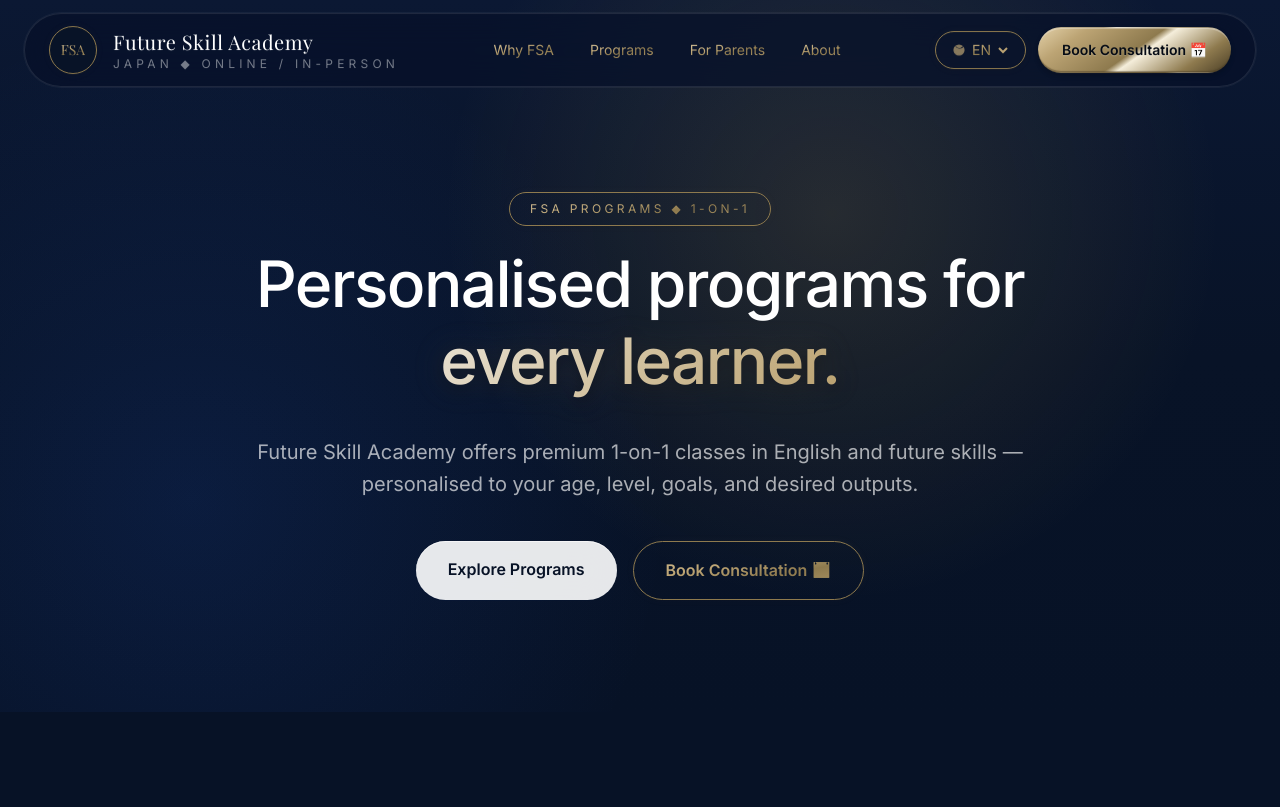
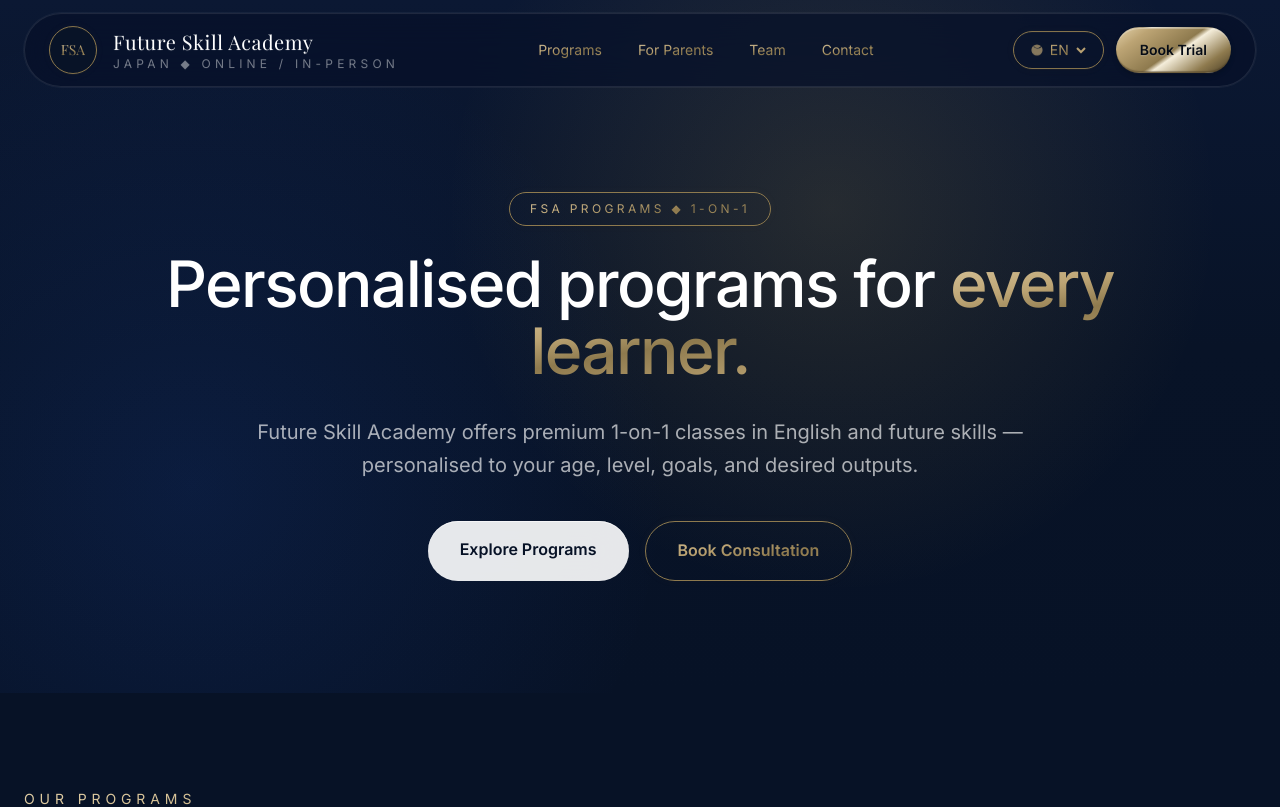
Before and after one commit to edwinyen225-creator/fsa-website, a Next.js app: page /programs in a window 1280 px wide. Shown: the top 807 px of the page. Built offline with nearby package versions, Linux system fonts and the light colour scheme.

Commit message:
Update FSA website content

```diff
--- a/src/app/contact/page.tsx
+++ b/src/app/contact/page.tsx
@@ -94,10 +94,12 @@ const IconLine  = () => (<svg viewBox="0 0 24 24" fill="none" stroke="currentCol
 const IconMap   = () => (<svg viewBox="0 0 24 24" fill="none" stroke="currentColor" strokeWidth={1.5} className="h-7 w-7"><path d="M21 10c0 7-9 13-9 13s-9-6-9-13a9 9 0 0118 0z"/><circle cx="12" cy="10" r="3"/></svg>);
 
 import { useLanguage } from "@/hooks/useLanguage";
+import { homepageTranslations } from "@/lib/homepage-i18n";
 
 export default function ContactPage() {
   const { locale, setLocale } = useLanguage();
   const c = ct[locale];
+  const ht = homepageTranslations[locale];
   useEffect(() => { document.documentElement.lang = locale; }, [locale]);
 
   const contacts = [
@@ -120,15 +122,15 @@ export default function ContactPage() {
               <div className="text-xs uppercase tracking-[0.35em] text-white/45">{c.tagline}</div>
             </div>
           </Link>
-          <nav className="hidden items-center gap-9 text-sm text-white/70 md:flex">
-            <Link href="/#why-fsa"  className="hover:text-[#C9A84C] transition-colors">{c.nav_why}</Link>
-            <Link href="/programs"  className="hover:text-[#C9A84C] transition-colors">{c.nav_programs}</Link>
-            <Link href="/parents"   className="hover:text-[#C9A84C] transition-colors">{c.nav_parents}</Link>
-            <Link href="/contact"   className="text-[#C9A84C]">{c.nav_contact}</Link>
+          <nav className="hidden items-center gap-9 text-sm text-white/70 lg:flex">
+            <Link href="/programs" className="hover:text-[#C9A84C] transition-colors">{ht.nav_programs}</Link>
+            <Link href="/parents" className="hover:text-[#C9A84C] transition-colors">{ht.nav_parents}</Link>
+            <Link href="/team" className="hover:text-[#C9A84C] transition-colors">{ht.nav_team}</Link>
+            <Link href="/contact" className="text-[#C9A84C]">{ht.nav_contact}</Link>
           </nav>
           <div className="flex items-center gap-3">
             <LanguageSwitcher locale={locale} onChange={setLocale} />
-            <Link href="/signup" id="contact-nav-cta" className="rounded-full bg-[#C9A84C] px-6 py-3 text-sm font-semibold text-[#06101F] transition hover:bg-[#E4C261]">{c.nav_cta}</Link>
+            <Link href="/signup" id="contact-nav-cta" className="hidden sm:block rounded-full bg-[#C9A84C] px-6 py-3 text-sm font-semibold text-[#06101F] transition hover:bg-[#E4C261]">{ht.nav_book_trial}</Link>
           </div>
         </div>
       </header>
--- a/src/app/globals.css
+++ b/src/app/globals.css
@@ -81,21 +81,19 @@ body {
   -webkit-text-fill-color: transparent;
 }
 
-/* Large editorial gold headline text - Soft Champagne Metallic */
-h1 [class*="text-[#C9A84C]"],
-h2 [class*="text-[#C9A84C]"] {
-  background: linear-gradient(
-      135deg,
-      #EBE5D9 0%,
-      #D4C4A3 25%,
-      #BCA474 50%,
-      #8E7A4E 75%,
-      #D4C4A3 100%
-  );
-  background-size: 200% auto;
+/* Large editorial gold headline text - Strong Metallic Texture */
+.gold-headline-text {
+  background: linear-gradient(145deg,
+      var(--fsa-gold-light) 0%,
+      var(--fsa-gold-base) 20%,
+      var(--fsa-gold-dark) 50%,
+      var(--fsa-gold-highlight) 55%,
+      var(--fsa-gold-dark) 80%,
+      var(--fsa-gold-shadow) 100%);
+  background-size: 100% auto;
   -webkit-background-clip: text;
   background-clip: text;
-  color: #BCA474;
+  color: var(--fsa-gold-base);
   -webkit-text-fill-color: transparent;
 
   /* Anti-clipping properties for large italic swashes and descenders */
--- a/src/app/parents/page.tsx
+++ b/src/app/parents/page.tsx
@@ -61,10 +61,12 @@ function FAQItem({ q, a }: { q: string; a: string }) {
 }
 
 import { useLanguage } from "@/hooks/useLanguage";
+import { homepageTranslations } from "@/lib/homepage-i18n";
 
 export default function ParentsPage() {
   const { locale, setLocale } = useLanguage();
   const t = usePar(locale);
+  const ht = homepageTranslations[locale];
   useEffect(() => { document.documentElement.lang = locale; }, [locale]);
 
   const whyCards = [
@@ -96,15 +98,15 @@ export default function ParentsPage() {
               <div className="text-xs uppercase tracking-[0.35em] text-white/45">{t.tagline}</div>
             </div>
           </Link>
-          <nav className="hidden items-center gap-9 text-sm text-white/70 md:flex">
-            <Link href="/#why-fsa"  className="hover:text-[#C9A84C] transition-colors">{t.nav_why}</Link>
-            <Link href="/programs"  className="hover:text-[#C9A84C] transition-colors">{t.nav_programs}</Link>
-            <Link href="/parents"   className="text-[#C9A84C]">{t.nav_parents}</Link>
-            <Link href="/contact"   className="hover:text-[#C9A84C] transition-colors">{t.nav_contact}</Link>
+          <nav className="hidden items-center gap-9 text-sm text-white/70 lg:flex">
+            <Link href="/programs" className="hover:text-[#C9A84C] transition-colors">{ht.nav_programs}</Link>
+            <Link href="/parents" className="text-[#C9A84C]">{ht.nav_parents}</Link>
+            <Link href="/team" className="hover:text-[#C9A84C] transition-colors">{ht.nav_team}</Link>
+            <Link href="/contact" className="hover:text-[#C9A84C] transition-colors">{ht.nav_contact}</Link>
           </nav>
           <div className="flex items-center gap-3">
             <LanguageSwitcher locale={locale} onChange={setLocale} />
-            <Link href="/signup" id="par-nav-cta" className="rounded-full bg-[#C9A84C] px-6 py-3 text-sm font-semibold text-[#06101F] transition hover:bg-[#E4C261]">{t.nav_cta}</Link>
+            <Link href="/signup" id="par-nav-cta" className="hidden sm:block rounded-full bg-[#C9A84C] px-6 py-3 text-sm font-semibold text-[#06101F] transition hover:bg-[#E4C261]">{ht.nav_book_trial}</Link>
           </div>
         </div>
       </header>
--- a/src/app/payment/page.tsx
+++ b/src/app/payment/page.tsx
@@ -113,10 +113,12 @@ const IconDots   = () => (<svg viewBox="0 0 24 24" fill="none" stroke="currentCo
 const IconShield = () => (<svg viewBox="0 0 24 24" fill="none" stroke="currentColor" strokeWidth={1.5} className="h-6 w-6"><path d="M12 22s8-4 8-10V5l-8-3-8 3v7c0 6 8 10 8 10z"/></svg>);
 
 import { useLanguage } from "@/hooks/useLanguage";
+import { homepageTranslations } from "@/lib/homepage-i18n";
 
 export default function PaymentPage() {
   const { locale, setLocale } = useLanguage();
   const t = py[locale];
+  const ht = homepageTranslations[locale];
   useEffect(() => { document.documentElement.lang = locale; }, [locale]);
 
   const plans = [
@@ -144,15 +146,15 @@ export default function PaymentPage() {
               <div className="text-xs uppercase tracking-[0.35em] text-white/45">{t.tagline}</div>
             </div>
           </Link>
-          <nav className="hidden items-center gap-9 text-sm text-white/70 md:flex">
-            <Link href="/#why-fsa"  className="hover:text-[#C9A84C] transition-colors">{t.nav_why}</Link>
-            <Link href="/programs"  className="hover:text-[#C9A84C] transition-colors">{t.nav_programs}</Link>
-            <Link href="/parents"   className="hover:text-[#C9A84C] transition-colors">{t.nav_parents}</Link>
-            <Link href="/contact"   className="hover:text-[#C9A84C] transition-colors">{t.nav_contact}</Link>
+          <nav className="hidden items-center gap-9 text-sm text-white/70 lg:flex">
+            <Link href="/programs" className="hover:text-[#C9A84C] transition-colors">{ht.nav_programs}</Link>
+            <Link href="/parents" className="hover:text-[#C9A84C] transition-colors">{ht.nav_parents}</Link>
+            <Link href="/team" className="hover:text-[#C9A84C] transition-colors">{ht.nav_team}</Link>
+            <Link href="/contact" className="hover:text-[#C9A84C] transition-colors">{ht.nav_contact}</Link>
           </nav>
           <div className="flex items-center gap-3">
             <LanguageSwitcher locale={locale} onChange={setLocale} />
-            <Link href="/signup" id="pay-nav-cta" className="rounded-full bg-[#C9A84C] px-6 py-3 text-sm font-semibold text-[#06101F] transition hover:bg-[#E4C261]">{t.nav_cta}</Link>
+            <Link href="/signup" id="pay-nav-cta" className="hidden sm:block rounded-full bg-[#C9A84C] px-6 py-3 text-sm font-semibold text-[#06101F] transition hover:bg-[#E4C261]">{ht.nav_book_trial}</Link>
           </div>
         </div>
       </header>
--- a/src/app/programs/page.tsx
+++ b/src/app/programs/page.tsx
@@ -54,11 +54,13 @@ const IconMap = () => (<svg viewBox="0 0 24 24" fill="none" stroke="currentColor
 const IconTracks = () => (<svg viewBox="0 0 24 24" fill="none" stroke="currentColor" strokeWidth={1.5} className="h-6 w-6"><path d="M18 20V10M12 20V4M6 20v-6"/></svg>);
 
 import { useLanguage } from "@/hooks/useLanguage";
+import { homepageTranslations } from "@/lib/homepage-i18n";
 
 export default function ProgramsPage() {
   const { locale, setLocale } = useLanguage();
   const p = usePT(locale);
   const t = translations[locale];
+  const ht = homepageTranslations[locale];
 
   useEffect(() => { document.documentElement.lang = locale; }, [locale]);
 
@@ -93,15 +95,15 @@ export default function ProgramsPage() {
               <div className="text-xs uppercase tracking-[0.35em] text-white/45">{p.tagline}</div>
             </div>
           </Link>
-          <nav className="hidden items-center gap-9 text-sm text-white/70 md:flex">
-            <Link href="/#why-fsa" className="hover:text-[#C9A84C] transition-colors">{p.nav_why}</Link>
-            <Link href="/programs" className="text-[#C9A84C]">{p.nav_programs}</Link>
-            <Link href="/#parents" className="hover:text-[#C9A84C] transition-colors">{p.nav_parents}</Link>
-            <Link href="/#coaches" className="hover:text-[#C9A84C] transition-colors">{p.nav_team}</Link>
+          <nav className="hidden items-center gap-9 text-sm text-white/70 lg:flex">
+            <Link href="/programs" className="text-[#C9A84C]">{ht.nav_programs}</Link>
+            <Link href="/parents" className="hover:text-[#C9A84C] transition-colors">{ht.nav_parents}</Link>
+            <Link href="/team" className="hover:text-[#C9A84C] transition-colors">{ht.nav_team}</Link>
+            <Link href="/contact" className="hover:text-[#C9A84C] transition-colors">{ht.nav_contact}</Link>
           </nav>
           <div className="flex items-center gap-3">
             <LanguageSwitcher locale={locale} onChange={setLocale} />
-            <Link href="/signup" id="prog-nav-cta" className="rounded-full bg-[#C9A84C] px-6 py-3 text-sm font-semibold text-[#06101F] transition hover:bg-[#E4C261]">{p.nav_cta}</Link>
+            <Link href="/signup" id="prog-nav-cta" className="hidden sm:block rounded-full bg-[#C9A84C] px-6 py-3 text-sm font-semibold text-[#06101F] transition hover:bg-[#E4C261]">{ht.nav_book_trial}</Link>
           </div>
         </div>
       </header>
--- a/src/app/signup/page.tsx
+++ b/src/app/signup/page.tsx
@@ -49,10 +49,12 @@ const IconCheck = () => (<svg viewBox="0 0 24 24" fill="none" stroke="currentCol
 const IconExternal = () => (<svg viewBox="0 0 24 24" fill="none" stroke="currentColor" strokeWidth={2} className="h-5 w-5"><path d="M18 13v6a2 2 0 01-2 2H5a2 2 0 01-2-2V8a2 2 0 012-2h6"/><polyline points="15 3 21 3 21 9"/><line x1="10" y1="14" x2="21" y2="3"/></svg>);
 
 import { useLanguage } from "@/hooks/useLanguage";
+import { homepageTranslations } from "@/lib/homepage-i18n";
 
 export default function SignupPage() {
   const { locale, setLocale } = useLanguage();
   const s = useST(locale);
+  const ht = homepageTranslations[locale];
 
   useEffect(() => { document.documentElement.lang = locale; }, [locale]);
 
@@ -77,16 +79,16 @@ export default function SignupPage() {
               <div className="text-xs uppercase tracking-[0.35em] text-white/45">{s.tagline}</div>
             </div>
           </Link>
-          <nav className="hidden items-center gap-9 text-sm text-white/70 md:flex">
-            <Link href="/#why-fsa" className="hover:text-[#C9A84C] transition-colors">{s.nav_why}</Link>
-            <Link href="/programs" className="hover:text-[#C9A84C] transition-colors">{s.nav_programs}</Link>
-            <Link href="/#parents" className="hover:text-[#C9A84C] transition-colors">{s.nav_parents}</Link>
-            <Link href="/#coaches" className="hover:text-[#C9A84C] transition-colors">{s.nav_team}</Link>
+          <nav className="hidden items-center gap-9 text-sm text-white/70 lg:flex">
+            <Link href="/programs" className="hover:text-[#C9A84C] transition-colors">{ht.nav_programs}</Link>
+            <Link href="/parents" className="hover:text-[#C9A84C] transition-colors">{ht.nav_parents}</Link>
+            <Link href="/team" className="hover:text-[#C9A84C] transition-colors">{ht.nav_team}</Link>
+            <Link href="/contact" className="hover:text-[#C9A84C] transition-colors">{ht.nav_contact}</Link>
           </nav>
           <div className="flex items-center gap-3">
             <LanguageSwitcher locale={locale} onChange={setLocale} />
             <a href={FORM_URL} target="_blank" rel="noopener noreferrer" id="signup-nav-cta"
-              className="rounded-full bg-[#C9A84C] px-6 py-3 text-sm font-semibold text-[#06101F] transition hover:bg-[#E4C261]">{s.nav_cta}</a>
+              className="hidden sm:block rounded-full bg-[#C9A84C] px-6 py-3 text-sm font-semibold text-[#06101F] transition hover:bg-[#E4C261]">{ht.nav_book_trial}</a>
           </div>
         </div>
       </header>
--- a/src/app/team/page.tsx
+++ b/src/app/team/page.tsx
@@ -49,10 +49,12 @@ const IconUsers = () => (<svg viewBox="0 0 24 24" fill="none" stroke="currentCol
 const IconHeart = () => (<svg viewBox="0 0 24 24" fill="none" stroke="currentColor" strokeWidth={1.5} className="h-6 w-6"><path d="M20.84 4.61a5.5 5.5 0 00-7.78 0L12 5.67l-1.06-1.06a5.5 5.5 0 00-7.78 7.78l1.06 1.06L12 21.23l7.78-7.78 1.06-1.06a5.5 5.5 0 000-7.78z"/></svg>);
 
 import { useLanguage } from "@/hooks/useLanguage";
+import { homepageTranslations } from "@/lib/homepage-i18n";
 
 export default function TeamPage() {
   const { locale, setLocale } = useLanguage();
   const m = useTT(locale);
+  const ht = homepageTranslations[locale];
 
   useEffect(() => { document.documentElement.lang = locale; }, [locale]);
 
@@ -99,15 +101,15 @@ export default function TeamPage() {
               <div className="text-xs uppercase tracking-[0.35em] text-white/45">{m.tagline}</div>
             </div>
           </Link>
-          <nav className="hidden items-center gap-9 text-sm text-white/70 md:flex">
-            <Link href="/#why-fsa"  className="hover:text-[#C9A84C] transition-colors">{m.nav_why}</Link>
-            <Link href="/programs"  className="hover:text-[#C9A84C] transition-colors">{m.nav_programs}</Link>
-            <Link href="/#parents"  className="hover:text-[#C9A84C] transition-colors">{m.nav_parents}</Link>
-            <Link href="/team"      className="text-[#C9A84C]">{m.nav_team}</Link>
+          <nav className="hidden items-center gap-9 text-sm text-white/70 lg:flex">
+            <Link href="/programs" className="hover:text-[#C9A84C] transition-colors">{ht.nav_programs}</Link>
+            <Link href="/parents" className="hover:text-[#C9A84C] transition-colors">{ht.nav_parents}</Link>
+            <Link href="/team" className="text-[#C9A84C]">{ht.nav_team}</Link>
+            <Link href="/contact" className="hover:text-[#C9A84C] transition-colors">{ht.nav_contact}</Link>
           </nav>
           <div className="flex items-center gap-3">
             <LanguageSwitcher locale={locale} onChange={setLocale} />
-            <Link href="/signup" id="team-nav-cta" className="rounded-full bg-[#C9A84C] px-6 py-3 text-sm font-semibold text-[#06101F] transition hover:bg-[#E4C261]">{m.nav_cta}</Link>
+            <Link href="/signup" id="team-nav-cta" className="hidden sm:block rounded-full bg-[#C9A84C] px-6 py-3 text-sm font-semibold text-[#06101F] transition hover:bg-[#E4C261]">{ht.nav_book_trial}</Link>
           </div>
         </div>
       </header>
--- a/src/lib/programs-i18n.ts
+++ b/src/lib/programs-i18n.ts
@@ -5,9 +5,9 @@ const pt = {
     badge: "FSA Programs ◆ 1-on-1",
     h1a: "Personalised programs for", gold: "every learner.", h1b: "",
     sub: "Future Skill Academy offers premium 1-on-1 classes in English and future skills — personalised to your age, level, goals, and desired outputs.",
-    btn1: "Explore Programs", btn2: "Book Consultation 📅",
+    btn1: "Explore Programs", btn2: "Book Consultation",
     sec_eyebrow: "Our Programs", sec_h2a: "Two active programs.", sec_h2b: "One coming soon.",
-    focus_label: "What learners work on", outcome_label: "Typical Outputs", trial_btn: "Book a Consultation 📅",
+    focus_label: "What learners work on", outcome_label: "Typical Outputs", trial_btn: "Book a Consultation",
     p1_tagline: "A relaxed, flexible 1-on-1 class for natural English conversation and confident self-expression.",
     p1_f1: "Speaking, listening & daily conversation", p1_f2: "Culture, travel, hobbies & school life",
     p1_f3: "Work life & natural self-expression", p1_f4: "Pronunciation support", p1_f5: "Useful phrases & natural speaking routines",
@@ -32,17 +32,17 @@ const pt = {
     fmt5_t: "Visible Progress", fmt5_d: "Monthly progress reports, class notes, and portfolio outputs so you can see your growth.",
     cta_eyebrow: "Start Here", cta_h2a: "Not sure which", cta_h2b: "program fits?",
     cta_desc: "Book a consultation and we'll discuss your goals, run a diagnostic, and recommend the right class for you.",
-    cta_btn1: "Book a Consultation 📅", cta_btn2: "Back to Home",
-    nav_why: "Why FSA", nav_programs: "Programs", nav_parents: "For Parents", nav_team: "About", nav_cta: "Book Consultation 📅",
+    cta_btn1: "Book a Consultation", cta_btn2: "Back to Home",
+    nav_why: "Why FSA", nav_programs: "Programs", nav_parents: "For Parents", nav_team: "About", nav_cta: "Book Trial",
     tagline: "Japan ◆ Online / In-Person",
   },
   ja: {
     badge: "FSAプログラム ◆ 1-on-1",
     h1a: "一人ひとりに合わせた", gold: "プレミアム学習。", h1b: "",
     sub: "Future Skill Academyは、英語・未来スキルのプレミアム1-on-1レッスンを提供しています。年齢・レベル・目標・成果物にあわせてカスタマイズ。",
-    btn1: "プログラムを見る", btn2: "無料相談を予約 📅",
+    btn1: "プログラムを見る", btn2: "無料相談を予約",
     sec_eyebrow: "プログラム一覧", sec_h2a: "2つの開講中プログラム。", sec_h2b: "1つは近日公開。",
-    focus_label: "授業で取り組むこと", outcome_label: "典型的な成果物", trial_btn: "無料相談を予約 📅",
+    focus_label: "授業で取り組むこと", outcome_label: "典型的な成果物", trial_btn: "無料相談を予約",
     p1_tagline: "リラックスした雰囲気で、自然な英会話と自己表現力を高める1-on-1レッスン。",
     p1_f1: "スピーキング・リスニング・日常会話", p1_f2: "文化・旅行・趣味・学校生活",
     p1_f3: "仕事・自然な自己表現", p1_f4: "発音サポート", p1_f5: "使える表現・自然な話し方のルーティン",
@@ -67,17 +67,17 @@ const pt = {
     fmt5_t: "見える成長", fmt5_d: "毎月の進捗レポート・授業ノート・ポートフォリオ成果物で、成長を実感できます。",
     cta_eyebrow: "まずはここから", cta_h2a: "どのプログラムが", cta_h2b: "合うか迷ったら？",
     cta_desc: "相談を予約すれば、目標を伺い、診断を行い、最適なクラスをご提案します。",
-    cta_btn1: "無料相談を予約 📅", cta_btn2: "ホームへ戻る",
-    nav_why: "FSAとは", nav_programs: "プログラム", nav_parents: "保護者の方へ", nav_team: "チーム紹介", nav_cta: "無料相談を予約",
+    cta_btn1: "無料相談を予約", cta_btn2: "ホームへ戻る",
+    nav_why: "FSAとは", nav_programs: "プログラム", nav_parents: "保護者の方へ", nav_team: "チーム紹介", nav_cta: "体験を予約",
     tagline: "東京 ◆ オンライン / 対面",
   },
   "zh-TW": {
     badge: "FSA課程 ◆ 一對一",
     h1a: "為每位學習者", gold: "量身打造。", h1b: "",
     sub: "Future Skill Academy 提供頂級一對一英語與未來技能課程，根據您的年齡、程度、目標與成果需求量身規劃。",
-    btn1: "探索課程", btn2: "預約免費諮詢 📅",
+    btn1: "探索課程", btn2: "預約免費諮詢",
     sec_eyebrow: "我們的課程", sec_h2a: "兩個開課中的計畫。", sec_h2b: "一個即將推出。",
-    focus_label: "學員的學習重點", outcome_label: "典型成果", trial_btn: "預約免費諮詢 📅",
+    focus_label: "學員的學習重點", outcome_label: "典型成果", trial_btn: "預約免費諮詢",
     p1_tagline: "輕鬆靈活的一對一課程，培養自然英語對話能力與自信表達。",
     p1_f1: "口說、聽力與日常對話", p1_f2: "文化、旅遊、興趣與學校生活",
     p1_f3: "職場生活與自然自我表達", p1_f4: "發音支援", p1_f5: "實用表達與自然口語慣例",
@@ -102,17 +102,17 @@ const pt = {
     fmt5_t: "看得見的進步", fmt5_d: "每月進度報告、課堂筆記與作品集成果，讓您清楚看到成長。",
     cta_eyebrow: "從這裡開始", cta_h2a: "不確定哪個", cta_h2b: "課程適合您？",
     cta_desc: "預約諮詢，我們將討論您的目標，進行診斷，並推薦適合的課程。",
-    cta_btn1: "預約免費諮詢 📅", cta_btn2: "返回首頁",
-    nav_why: "為什麼選FSA", nav_programs: "課程", nav_parents: "家長專區", nav_team: "關於", nav_cta: "預約諮詢 📅",
+    cta_btn1: "預約免費諮詢", cta_btn2: "返回首頁",
+    nav_why: "為什麼選FSA", nav_programs: "課程", nav_parents: "家長專區", nav_team: "關於", nav_cta: "預約體驗",
     tagline: "東京 ◆ 線上 / 面授",
   },
   "zh-CN": {
     badge: "FSA课程 ◆ 一对一",
     h1a: "为每位学习者", gold: "量身定制。", h1b: "",
     sub: "Future Skill Academy 提供顶级一对一英语与未来技能课程，根据您的年龄、程度、目标与成果需求量身规划。",
-    btn1: "探索课程", btn2: "预约免费咨询 📅",
+    btn1: "探索课程", btn2: "预约免费咨询",
     sec_eyebrow: "我们的课程", sec_h2a: "两个正在开课的项目。", sec_h2b: "一个即将推出。",
-    focus_label: "学员的学习重点", outcome_label: "典型成果", trial_btn: "预约免费咨询 📅",
+    focus_label: "学员的学习重点", outcome_label: "典型成果", trial_btn: "预约免费咨询",
     p1_tagline: "轻松灵活的一对一课程，培养自然英语对话能力与自信表达。",
     p1_f1: "口语、听力与日常对话", p1_f2: "文化、旅游、兴趣与学校生活",
     p1_f3: "职场生活与自然自我表达", p1_f4: "发音支持", p1_f5: "实用表达与自然口语习惯",
@@ -137,8 +137,8 @@ const pt = {
     fmt5_t: "看得见的进步", fmt5_d: "每月进度报告、课堂笔记与作品集成果，让您清楚看到成长。",
     cta_eyebrow: "从这里开始", cta_h2a: "不确定哪个", cta_h2b: "课程适合您？",
     cta_desc: "预约咨询，我们将讨论您的目标，进行诊断，并推荐适合的课程。",
-    cta_btn1: "预约免费咨询 📅", cta_btn2: "返回首页",
-    nav_why: "为什么选FSA", nav_programs: "课程", nav_parents: "家长专区", nav_team: "关于", nav_cta: "预约咨询 📅",
+    cta_btn1: "预约免费咨询", cta_btn2: "返回首页",
+    nav_why: "为什么选FSA", nav_programs: "课程", nav_parents: "家长专区", nav_team: "关于", nav_cta: "预约体验",
     tagline: "东京 ◆ 线上 / 面授",
   },
 } as const;
```
Also changed, not shown: src/app/page.tsx (+9 -9 lines).
